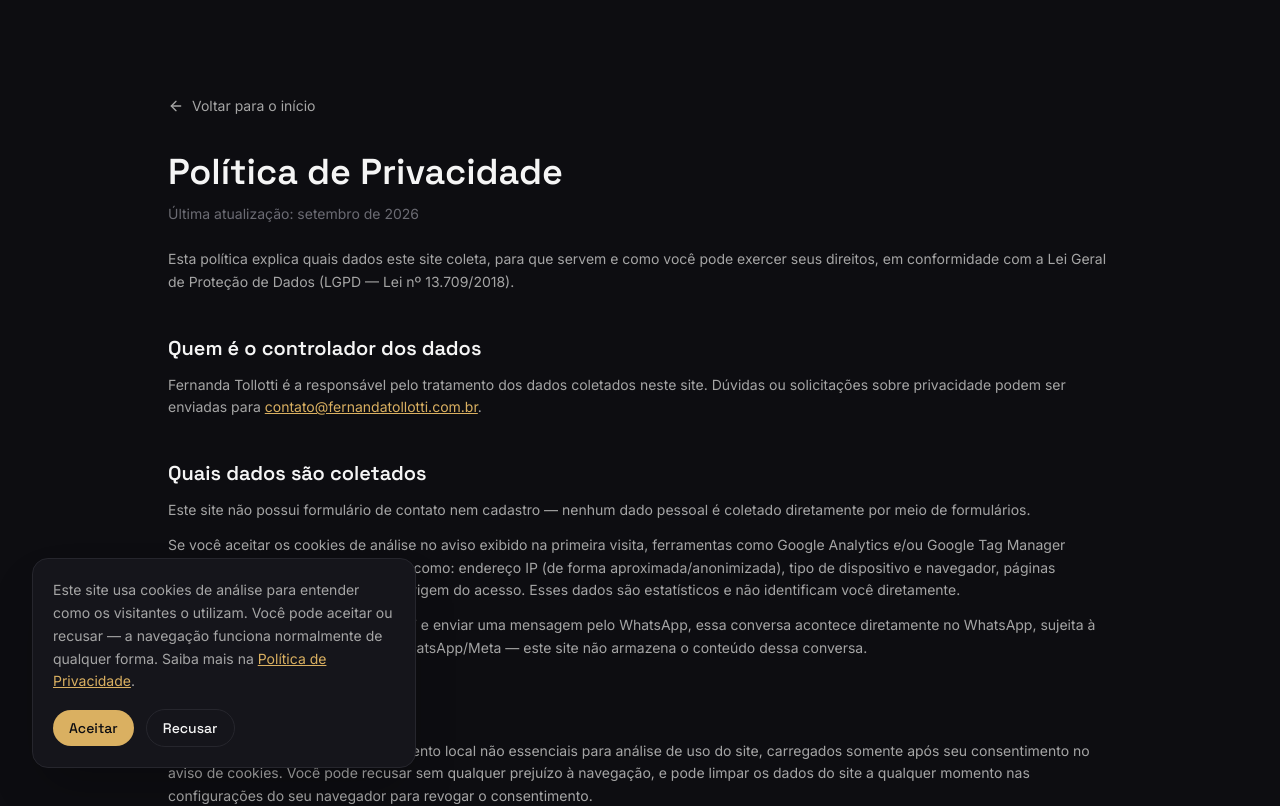
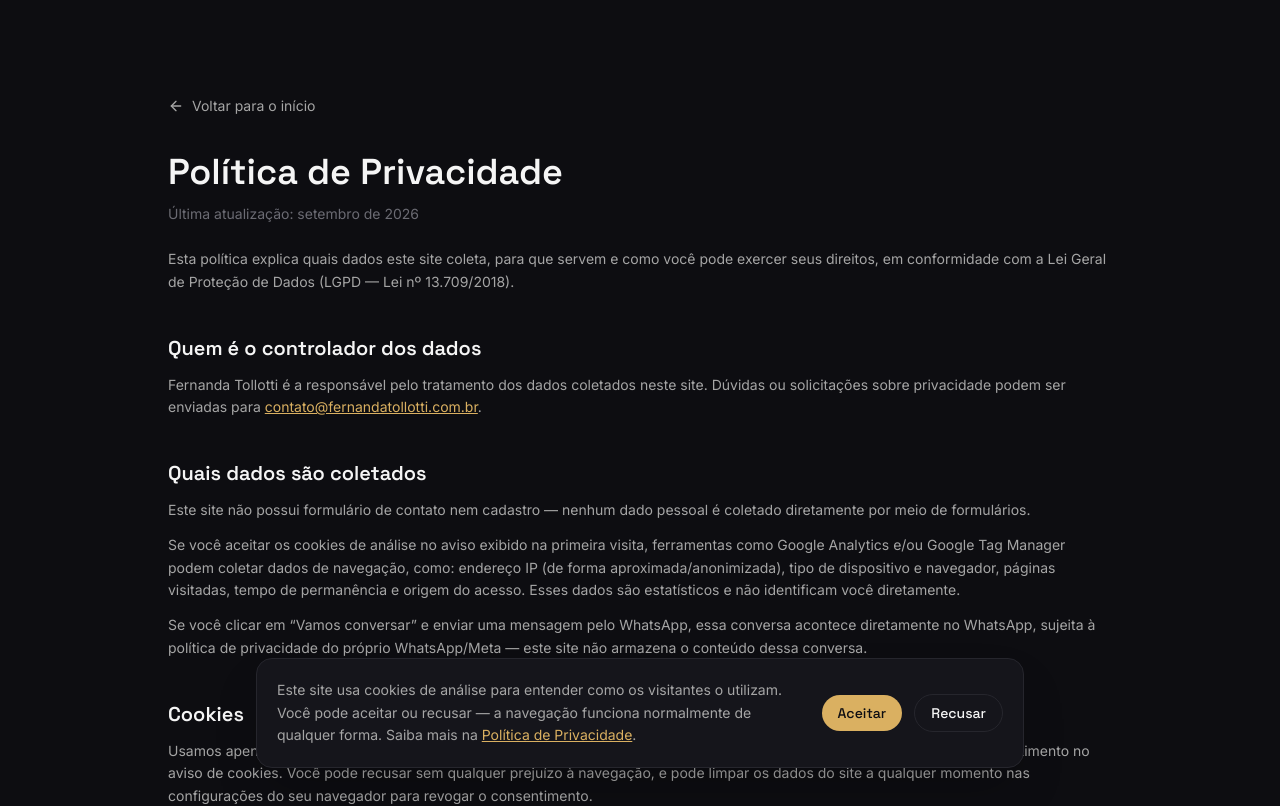
Before and after one commit to fernandatollotti/portfolio-frontend-developer, a Next.js app: page /politica-de-privacidade in a window 1280 px wide. Shown: the top 806 px of the page. Built offline with nearby package versions, Linux system fonts and the light colour scheme; no server answers.

Commit message:
Cookie banner at bottom on mobile, centered on desktop; English SEO title
- Mobile: banner sits above the icon dock instead of covering the hero
- Desktop: centered, text and buttons on one row
- Title: Fernanda Tollotti | Front-end Developer and Web Designer

```diff
--- a/src/components/CookieConsent.tsx
+++ b/src/components/CookieConsent.tsx
@@ -52,9 +52,9 @@ export function CookieConsent() {
         <div
           role="dialog"
           aria-label="Aviso de cookies"
-          className="fixed inset-x-4 top-20 z-40 rounded-2xl border border-border bg-bg-secondary p-5 shadow-2xl lg:inset-x-auto lg:top-auto lg:bottom-8 lg:left-8 lg:w-full lg:max-w-sm"
+          className="fixed inset-x-4 bottom-24 z-40 rounded-2xl border border-border bg-bg-secondary p-5 shadow-2xl lg:inset-x-auto lg:bottom-8 lg:left-1/2 lg:flex lg:w-[calc(100%-4rem)] lg:max-w-3xl lg:-translate-x-1/2 lg:items-center lg:gap-6"
         >
-          <p className="text-sm leading-relaxed text-text-secondary">
+          <p className="text-sm leading-relaxed text-text-secondary lg:flex-1">
             Este site usa cookies de análise para entender como os visitantes o utilizam. Você pode
             aceitar ou recusar — a navegação funciona normalmente de qualquer forma. Saiba mais na{" "}
             <Link href="/politica-de-privacidade" className="text-accent underline hover:no-underline">
@@ -62,7 +62,7 @@ export function CookieConsent() {
             </Link>
             .
           </p>
-          <div className="mt-4 flex items-center gap-3">
+          <div className="mt-4 flex shrink-0 items-center gap-3 lg:mt-0">
             <button
               type="button"
               onClick={() => choose("accepted")}
--- a/src/data/profile.ts
+++ b/src/data/profile.ts
@@ -8,7 +8,7 @@ export const profile: Profile = {
   heroHeadline: "Interfaces web rápidas, acessíveis e pensadas para gerar resultados",
   heroDescription:
     "Como desenvolvedora Front-end e Web Designer, crio sites institucionais e aplicações web que unem performance, SEO e uma boa experiência para quem acessa — do layout à publicação.",
-  seoTitle: "Fernanda Tollotti | Desenvolvedora Front-end e Web Designer",
+  seoTitle: "Fernanda Tollotti | Front-end Developer & Web Designer",
   seoDescription:
     "Desenvolvedora Front-end e Web Designer. Criação de sites institucionais e landing pages rápidos, responsivos, acessíveis e otimizados para o Google.",
   keywords: [
```
